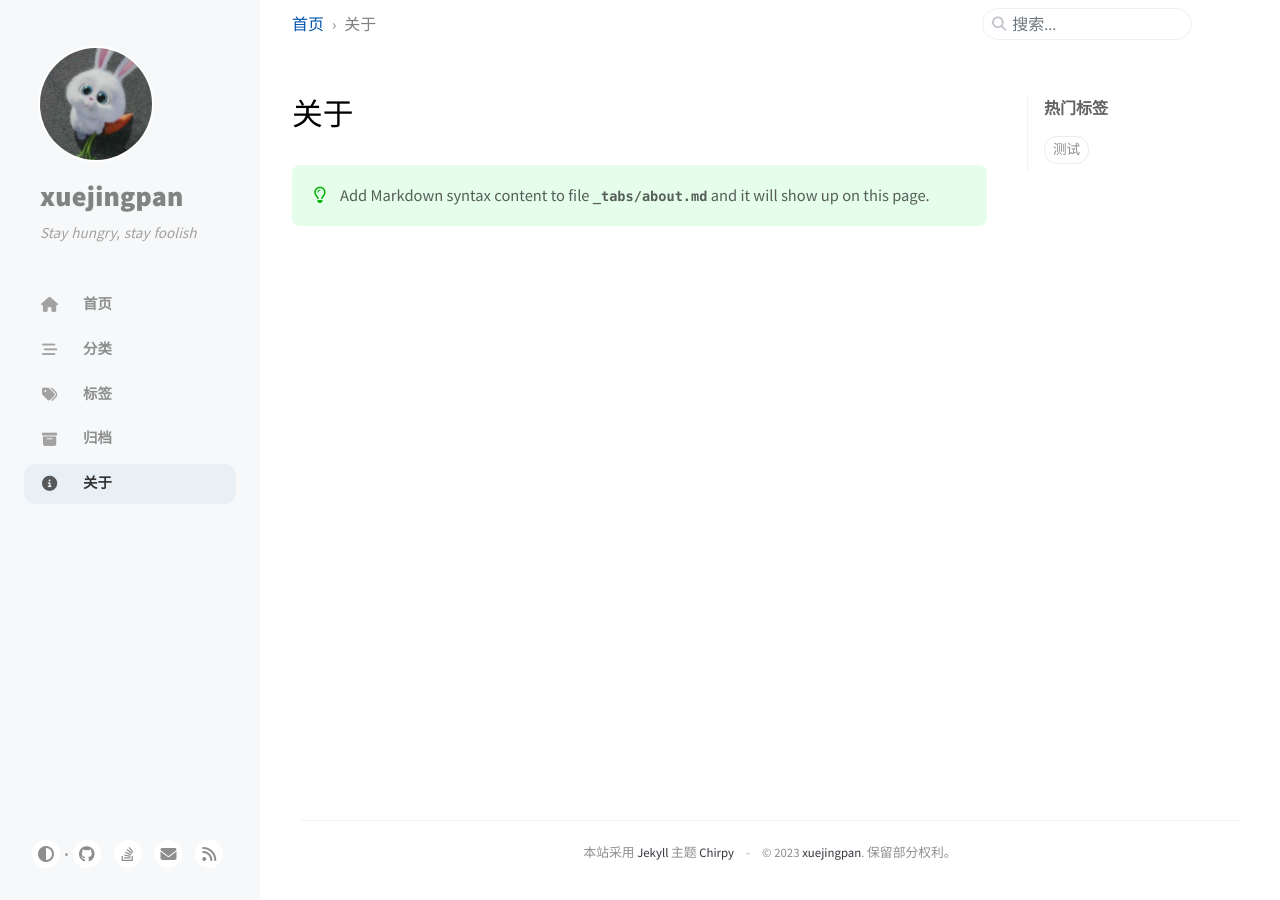
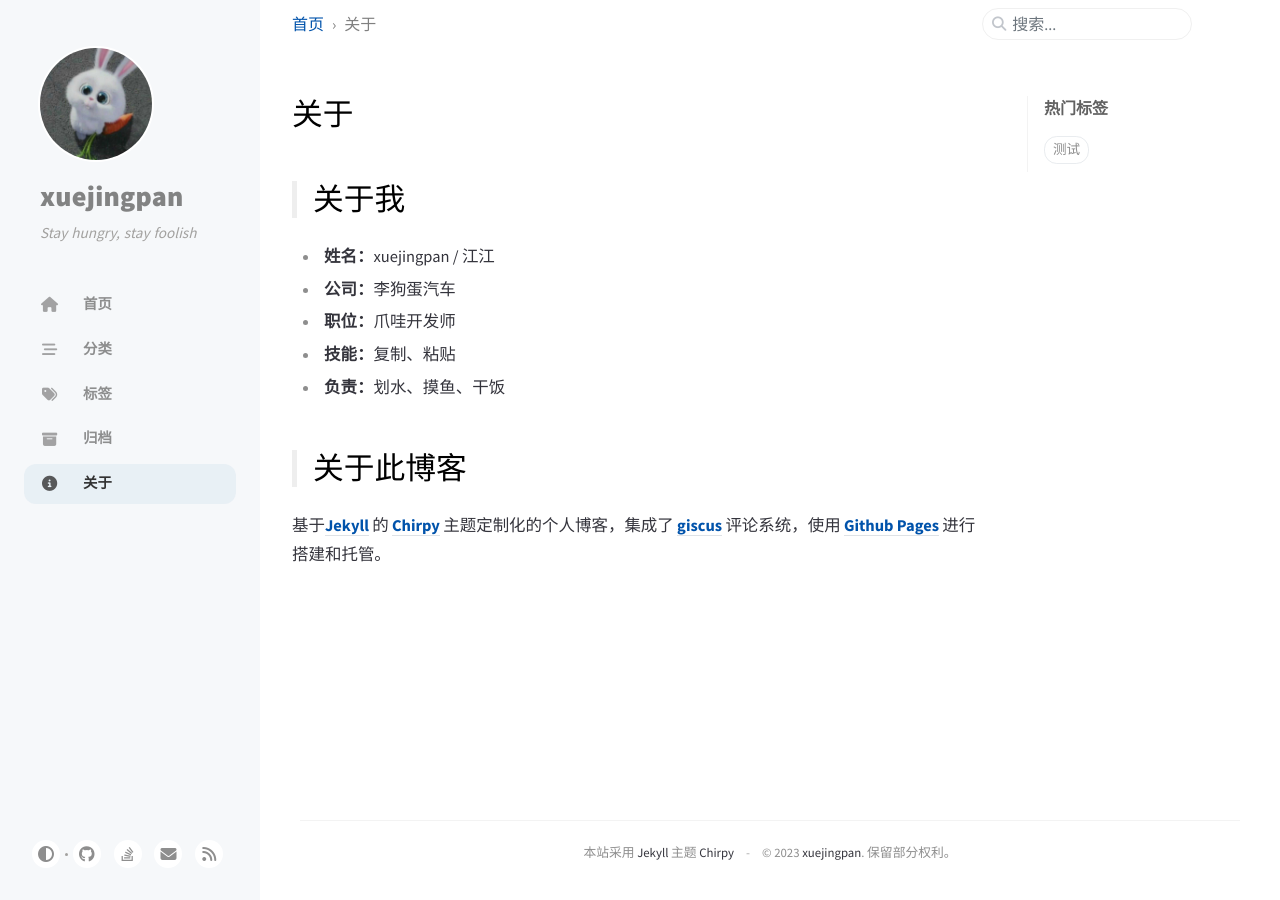
Before and after one commit to xuejingpan/xuejingpan.github.io, a Jekyll site: the page built from _tabs/about.md, in a window 1280 px wide. Built offline with Jekyll 4.4.1, drawn with Linux system fonts in a browser that asks for light colours; cached includes are drawn as plain includes; comment, search, counter and statistics services are not loaded.

Commit message:
修改关于页面

```diff
--- a/_tabs/about.md
+++ b/_tabs/about.md
@@ -5,5 +5,14 @@ icon: fas fa-info-circle
 order: 4
 ---
 
-> Add Markdown syntax content to file `_tabs/about.md`{: .filepath } and it will show up on this page.
-{: .prompt-tip }
+> # 关于我
+
+- **姓名：**xuejingpan / 江江
+- **公司：**李狗蛋汽车
+- **职位：**爪哇开发师
+- **技能：**复制、粘贴
+- **负责：**划水、摸鱼、干饭
+
+> # 关于此博客
+
+基于[**Jekyll**](https://jekyllrb.com/) 的 [**Chirpy**](https://github.com/cotes2020/jekyll-theme-chirpy) 主题定制化的个人博客，集成了 [**giscus**](https://giscus.app/) 评论系统，使用 **[Github Pages](https://pages.github.com/)** 进行搭建和托管。
```
